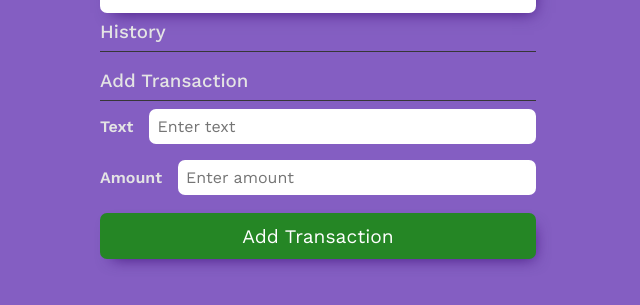
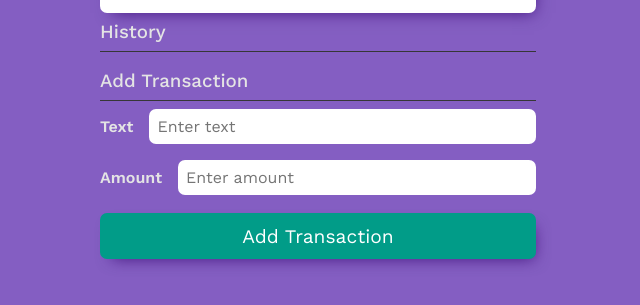
Before and after one commit to Im-Soumya/expense-tracker, a plain HTML site: page index.html in a window 1280 px wide. In both pictures the pointer is over the button "Add Transaction". Shown: the part 379-684 px from the top of the page, without its empty margins (322-962 px from the left). Drawn offline with nearby package versions, Linux system fonts and the light colour scheme.

Commit message:
fixed hover colour

```diff
--- a/styles.css
+++ b/styles.css
@@ -94,7 +94,7 @@ body {
   transition: all 300ms ease;
 }
 .btn:hover {
-  background-color: rgb(37, 134, 37);
+  background-color: #019c88;
 }
 #text {
   width: 100%;
```
